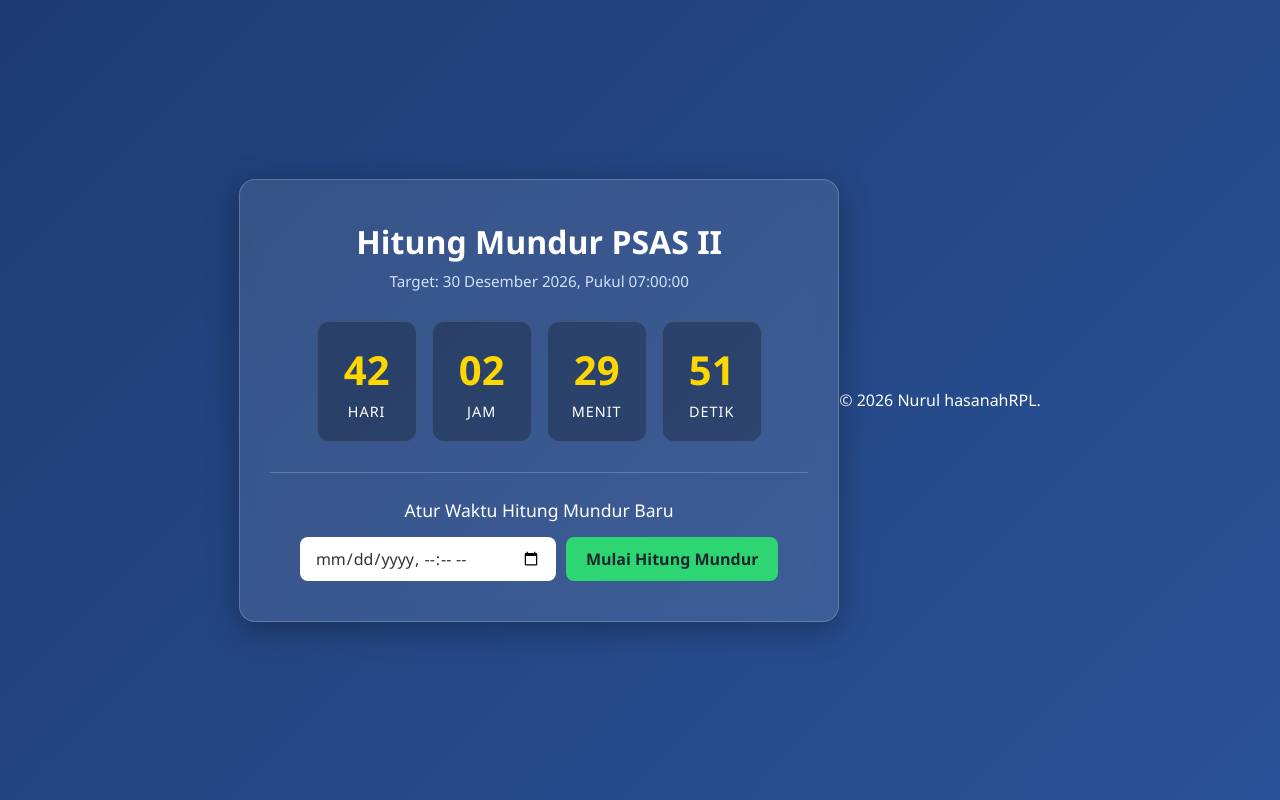
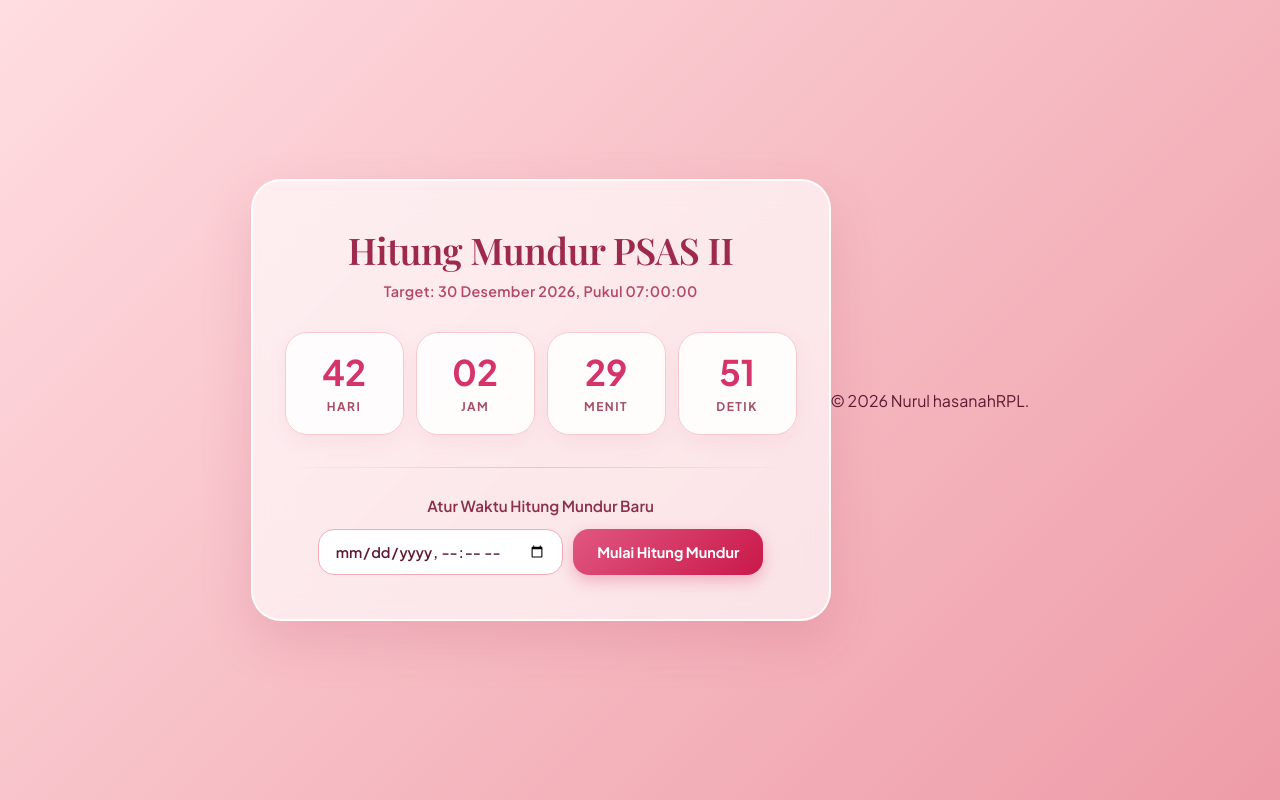
Before and after one commit to nurulhasanahh2453-beep/TUGAS, a plain HTML site: page index.html in a window 1280 px wide. Drawn offline with nearby package versions, Linux system fonts and the light colour scheme; a web font is replaced by a local one.

Commit message:
Add files via upload

```diff
--- a/style.css
+++ b/style.css
@@ -1,82 +1,111 @@
 @charset "utf-8";
 /* CSS Document */
+/* Mengimpor font aesthetic dari Google Fonts */
+@import url('https://fonts.googleapis.com/css2?family=Plus+Jakarta+Sans:wght@400;500;600;700&family=Playfair+Display:ital,wght@0,600;1,600&display=swap');
+
 * {
     margin: 0;
     padding: 0;
     box-sizing: border-box;
-    font-family: 'Segoe UI', Tahoma, Geneva, Verdana, sans-serif;
+    font-family: 'Plus Jakarta Sans', sans-serif;
 }
 
 body {
-    background: linear-gradient(135deg, #1e3c72, #2a5298);
-    color: #ffffff;
+    /* Latar belakang gradasi pink pastel yang lembut dan cerah */
+    background: linear-gradient(135deg, #ffdde1 0%, #ee9ca7 100%);
+    color: #5c1a33;
     min-height: 100vh;
     display: flex;
     justify-content: center;
     align-items: center;
-    padding: 20px;
+    padding: 24px;
 }
 
 .container {
-    background: rgba(255, 255, 255, 0.1);
-    backdrop-filter: blur(10px);
-    padding: 40px 30px;
-    border-radius: 16px;
-    box-shadow: 0 8px 32px rgba(0, 0, 0, 0.3);
+    /* Efek kartu kaca putih bersih (Frosted Glass) */
+    background: rgba(255, 255, 255, 0.65);
+    backdrop-filter: blur(18px);
+    -webkit-backdrop-filter: blur(18px);
+    padding: 44px 32px;
+    border-radius: 30px;
+    box-shadow: 0 20px 50px rgba(183, 65, 102, 0.18);
     text-align: center;
-    max-width: 600px;
+    max-width: 580px;
     width: 100%;
-    border: 1px solid rgba(255, 255, 255, 0.2);
+    border: 2px solid rgba(255, 255, 255, 0.85);
 }
 
 header h1 {
-    font-size: 2rem;
+    font-family: 'Playfair Display', serif;
+    font-size: 2.3rem;
+    font-weight: 600;
     margin-bottom: 8px;
+    color: #9e2a4b;
+    letter-spacing: -0.5px;
 }
 
 header p {
-    font-size: 0.95rem;
-    color: #d1e0ff;
-    margin-bottom: 30px;
+    font-size: 0.9rem;
+    color: #b54866;
+    margin-bottom: 32px;
+    font-weight: 600;
+    letter-spacing: 0.3px;
 }
 
 .countdown-wrapper {
-    display: flex;
-    justify-content: center;
-    gap: 15px;
-    margin-bottom: 30px;
-    flex-wrap: wrap;
+    display: grid;
+    grid-template-columns: repeat(4, 1fr);
+    gap: 12px;
+    margin-bottom: 32px;
 }
 
 .time-card {
-    background: rgba(0, 0, 0, 0.25);
-    padding: 20px 15px;
-    border-radius: 12px;
-    min-width: 100px;
-    border: 1px solid rgba(255, 255, 255, 0.1);
+    background: rgba(255, 255, 255, 0.85);
+    padding: 20px 10px;
+    border-radius: 22px;
+    border: 1px solid #f7cad0;
+    box-shadow: 0 8px 20px rgba(214, 90, 126, 0.08);
+    transition: all 0.3s cubic-bezier(0.25, 0.8, 0.25, 1);
+}
+
+.time-card:hover {
+    transform: translateY(-5px);
+    background: #ffffff;
+    border-color: #e05780;
+    box-shadow: 0 12px 24px rgba(224, 87, 128, 0.18);
 }
 
 .time-card span {
     display: block;
-    font-size: 2.5rem;
-    font-weight: bold;
-    color: #ffd700;
+    font-size: 2.2rem;
+    font-weight: 700;
+    color: #d6336c;
+    line-height: 1.1;
 }
 
 .time-card p {
-    font-size: 0.9rem;
+    font-size: 0.75rem;
     text-transform: uppercase;
-    letter-spacing: 1px;
-    margin-top: 5px;
+    letter-spacing: 1.5px;
+    margin-top: 8px;
+    color: #a64d68;
+    font-weight: 700;
 }
 
-/* Styling Notifikasi Selesai */
+/* Styling Notifikasi Waktu Habis */
 #pesan-selesai {
-    background-color: #ff4757;
+    background: linear-gradient(135deg, #ff758f, #ff4d6d);
+    color: #ffffff;
     padding: 20px;
-    border-radius: 12px;
+    border-radius: 20px;
     margin-bottom: 30px;
-    animation: pulse 1.5s infinite;
+    box-shadow: 0 10px 25px rgba(255, 77, 109, 0.35);
+    animation: gentlePulse 2s infinite;
+}
+
+#pesan-selesai h2 {
+    font-size: 1.15rem;
+    font-weight: 700;
 }
 
 .hidden {
@@ -86,15 +115,16 @@ header p {
 hr {
     border: none;
     height: 1px;
-    background: rgba(255, 255, 255, 0.2);
-    margin: 25px 0;
+    background: linear-gradient(to right, transparent, rgba(181, 72, 102, 0.25), transparent);
+    margin: 28px 0;
 }
 
 /* Styling Custom Timer */
 .custom-timer h3 {
-    font-size: 1.1rem;
-    margin-bottom: 15px;
-    font-weight: 500;
+    font-size: 0.95rem;
+    margin-bottom: 14px;
+    font-weight: 600;
+    color: #8c2f4b;
 }
 
 .input-group {
@@ -105,35 +135,53 @@ hr {
 }
 
 input[type="datetime-local"] {
-    padding: 10px 15px;
-    border-radius: 8px;
-    border: none;
-    font-size: 1rem;
+    padding: 12px 16px;
+    border-radius: 16px;
+    border: 1.5px solid #f4acb7;
+    background: #ffffff;
+    font-size: 0.9rem;
     outline: none;
-    color: #333;
+    color: #5c1a33;
+    font-weight: 600;
+    transition: all 0.2s ease;
+}
+
+input[type="datetime-local"]:focus {
+    border-color: #d6336c;
+    box-shadow: 0 0 0 4px rgba(214, 51, 108, 0.15);
 }
 
 button {
-    padding: 10px 20px;
-    border-radius: 8px;
+    padding: 12px 24px;
+    border-radius: 16px;
     border: none;
-    background-color: #2ed573;
-    color: #1e272e;
-    font-weight: bold;
-    font-size: 1rem;
+    background: linear-gradient(135deg, #e05780, #c9184a);
+    color: #ffffff;
+    font-weight: 700;
+    font-size: 0.9rem;
     cursor: pointer;
-    transition: background 0.3s ease;
+    box-shadow: 0 6px 15px rgba(201, 24, 74, 0.25);
+    transition: all 0.25s ease;
 }
 
 button:hover {
-    background-color: #26af61;
+    background: linear-gradient(135deg, #ff758f, #d6336c);
+    transform: translateY(-2px);
+    box-shadow: 0 8px 20px rgba(201, 24, 74, 0.35);
 }
 
-@keyframes pulse {
+/* Responsif untuk layar HP */
+@media (max-width: 480px) {
+    .countdown-wrapper {
+        grid-template-columns: repeat(2, 1fr);
+    }
+    header h1 {
+        font-size: 1.8rem;
+    }
+}
+
+@keyframes gentlePulse {
     0% { transform: scale(1); }
-    50% { transform: scale(1.03); }
+    50% { transform: scale(1.02); }
     100% { transform: scale(1); }
 }
-P{
-text-align:center;
-}
```
